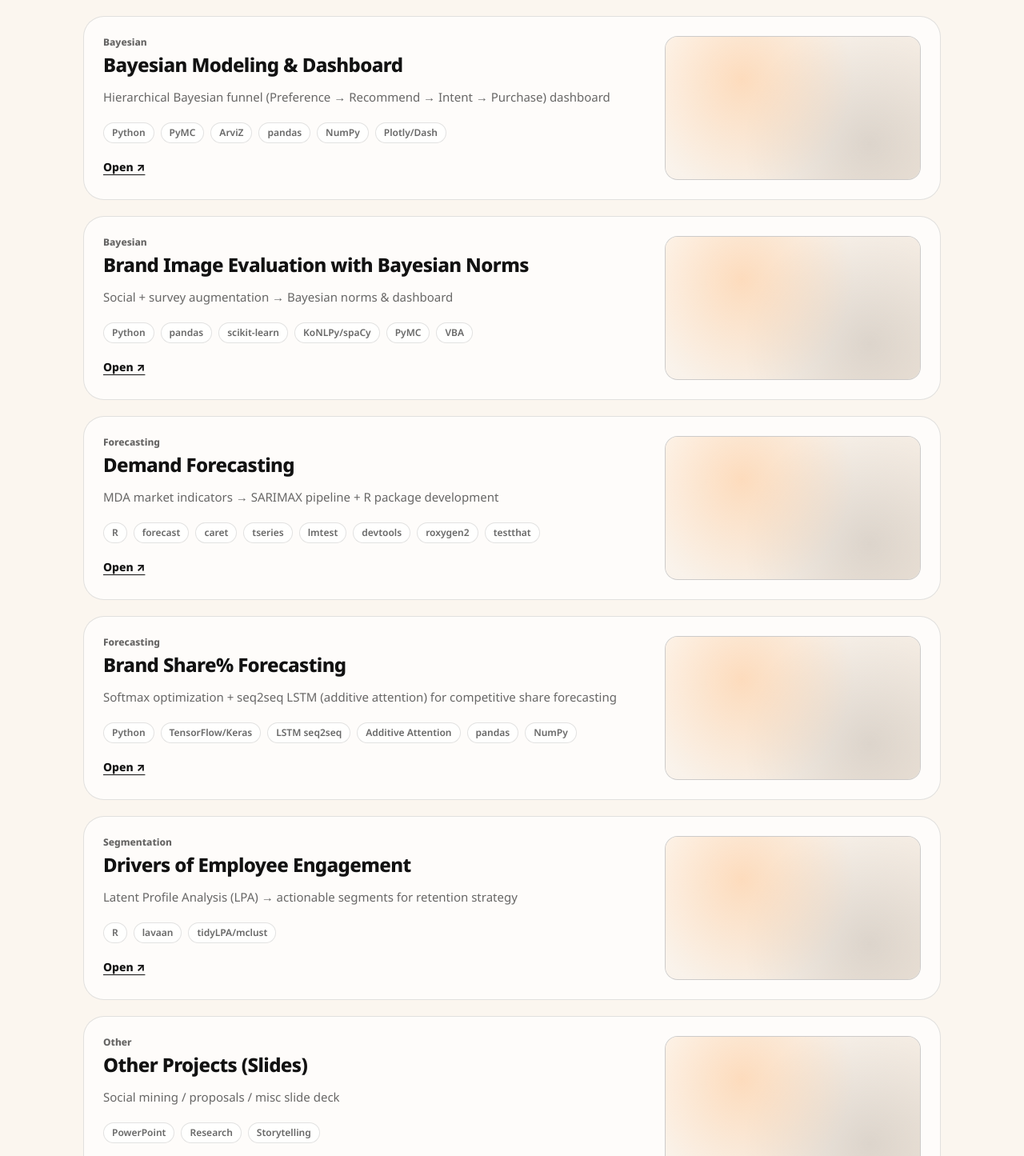
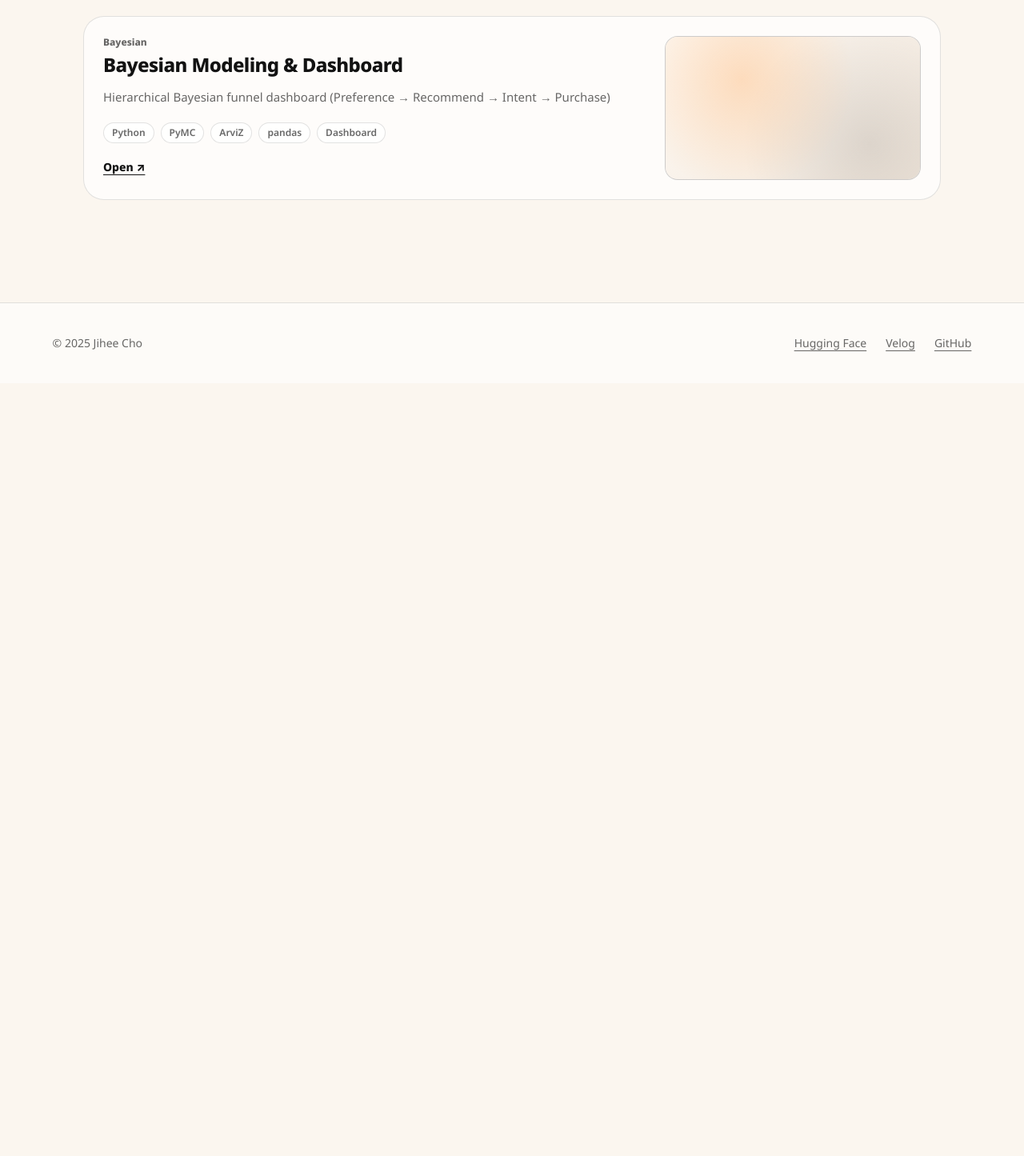
Before and after one commit to jay-lay-down/jihee-portfolio, a Next.js app: page /projects in a window 1280 px wide. Shown: the part 965-2410 px from the top of the page at 80% size. After the commit the page ends 1444 px from the top, so only its background shows below. Built offline with nearby package versions, Linux system fonts and the light colour scheme.

Commit message:
Update data.ts

```diff
--- a/app/projects/data.ts
+++ b/app/projects/data.ts
@@ -5,107 +5,55 @@ export type Project = {
   title: string;
   oneLiner: string;
   category: Category;
-  stack: string[];
   featured?: boolean;
   repo?: string;
   demo?: string;
   blog?: string;
-  cover?: string; // 예: "/covers/auto-segment.jpg" (public 아래)
+  // cover 없어도 됨 (없으면 자동 패턴 썸네일)
+  cover?: string;
+  stack: string[];
 };
 
 export const PROJECTS: Project[] = [
   {
-    slug: "ddolbae-chatbot",
+    slug: "ai-llm-chatbot",
     title: "AI/LLM-powered Analytics Chatbot",
-    oneLiner: "Persona fine-tuning + self-hosting (QLoRA/Quantization)",
+    oneLiner: "Persona fine-tuning + self-hosting (QLoRA / Quantization)",
     category: "LLM",
-    stack: ["Python", "PyTorch", "Transformers", "QLoRA", "bitsandbytes", "Gradio", "HF Hub"],
     featured: true,
     repo: "https://github.com/jay-lay-down/jaychatbot_2nd",
     demo: "http://www.duboobanmo.site",
     blog: "https://velog.io/@jaylaydown/series/side-project-1",
-    // cover: "/covers/ddolbae.jpg",
+    stack: ["Python", "PyTorch", "Transformers", "QLoRA", "Gradio", "HF Hub"],
   },
   {
-    slug: "social-animal-test",
+    slug: "animal-test",
     title: "Social Animal Type Test",
-    oneLiner: "Metacognition & situation-reading type test (11 types) with real deployment",
+    oneLiner: "Metacognition & situation-reading type test (11 types) with deployment",
     category: "Other",
-    stack: ["Python", "Gradio", "HTML/CSS", "Hugging Face Spaces"],
     featured: true,
     repo: "https://github.com/jay-lay-down/animal_test",
     demo: "https://myanimaltest.site/",
     blog: "https://velog.io/@jaylaydown/%EB%82%98%EB%A7%8C%EC%9D%98-%EC%8B%AC%EB%A6%AC-%ED%85%8C%EC%8A%A4%ED%8A%B8-%EB%A7%8C%EB%93%A4%EA%B8%B0-%EB%8F%99%EB%AC%BC-%EC%9C%A0%ED%98%95-%ED%85%8C%EC%8A%A4%ED%8A%B8-%ED%94%84%EB%A1%9C%EC%A0%9D%ED%8A%B8",
-    // cover: "/covers/animal.jpg",
+    stack: ["Python", "Gradio", "HTML/CSS", "Hugging Face Spaces"],
   },
   {
-    slug: "auto-segment-tool",
+    slug: "auto-segment",
     title: "Auto Segment Tool (Desktop EXE)",
-    oneLiner: "Data → PCA/FA → Decision Tree Segmentation → Visualization → Excel report automation",
+    oneLiner: "Data → PCA/FA → Decision Tree Segmentation → Viz → Excel report automation",
     category: "Segmentation",
-    stack: ["Python", "PySide6", "scikit-learn", "pandas", "Excel automation", "PyInstaller"],
     featured: true,
     repo: "https://github.com/jay-lay-down/auto_segment",
-    demo: "https://drive.google.com/uc?id=1l6dMl6QHx7fJAeh8zL3xPIJX572mtnum&export=download",
-    // cover: "/covers/auto-segment.jpg",
+    stack: ["Python", "PySide6", "scikit-learn", "pandas", "PyInstaller", "Excel Automation"],
   },
   {
-    slug: "bayesian-modeling-dashboard",
+    slug: "bayesian-dashboard",
     title: "Bayesian Modeling & Dashboard",
-    oneLiner: "Hierarchical Bayesian funnel (Preference → Recommend → Intent → Purchase) dashboard",
+    oneLiner: "Hierarchical Bayesian funnel dashboard (Preference → Recommend → Intent → Purchase)",
     category: "Bayesian",
-    stack: ["Python", "PyMC", "ArviZ", "pandas", "NumPy", "Plotly/Dash"],
     featured: true,
     repo: "https://github.com/jay-lay-down/bayesian_dashboard",
     demo: "https://jay1121-bayesian-dashboard.hf.space",
-    // cover: "/covers/bayes-dashboard.jpg",
-  },
-  {
-    slug: "bayesian-norms",
-    title: "Brand Image Evaluation with Bayesian Norms",
-    oneLiner: "Social + survey augmentation → Bayesian norms & dashboard",
-    category: "Bayesian",
-    stack: ["Python", "pandas", "scikit-learn", "KoNLPy/spaCy", "PyMC", "VBA"],
-    repo: "https://github.com/jay-lay-down/bayesian_norm",
-    blog: "https://velog.io/@jaylaydown/BayesianAdjectiveNorm",
-    demo: "https://github.com/jay-lay-down/bayesian_norm/blob/main/assets/bayesian_norm_fin.xlsm",
-    // cover: "/covers/bayes-norm.jpg",
-  },
-  {
-    slug: "demand-forecasting",
-    title: "Demand Forecasting",
-    oneLiner: "MDA market indicators → SARIMAX pipeline + R package development",
-    category: "Forecasting",
-    stack: ["R", "forecast", "caret", "tseries", "lmtest", "devtools", "roxygen2", "testthat"],
-    repo: "https://github.com/jay-lay-down/demand_forecasting",
-    demo: "https://github.com/jay-lay-down/demand_forecasting/blob/main/assets/Example_Forecasting%20Projects.pdf",
-    // cover: "/covers/forecast.jpg",
-  },
-  {
-    slug: "brand-share-forecasting",
-    title: "Brand Share% Forecasting",
-    oneLiner: "Softmax optimization + seq2seq LSTM (additive attention) for competitive share forecasting",
-    category: "Forecasting",
-    stack: ["Python", "TensorFlow/Keras", "LSTM seq2seq", "Additive Attention", "pandas", "NumPy"],
-    repo: "https://github.com/jay-lay-down/seq2seq_softmax",
-    // cover: "/covers/share.jpg",
-  },
-  {
-    slug: "employee-engagement-lpa",
-    title: "Drivers of Employee Engagement",
-    oneLiner: "Latent Profile Analysis (LPA) → actionable segments for retention strategy",
-    category: "Segmentation",
-    stack: ["R", "lavaan", "tidyLPA/mclust"],
-    repo: "https://github.com/jay-lay-down/LPA_synthetic_vars",
-    demo: "https://github.com/jay-lay-down/LPA_synthetic_vars/blob/main/assets/LPA_example.pdf",
-    // cover: "/covers/lpa.jpg",
-  },
-  {
-    slug: "other-projects-slides",
-    title: "Other Projects (Slides)",
-    oneLiner: "Social mining / proposals / misc slide deck",
-    category: "Other",
-    stack: ["PowerPoint", "Research", "Storytelling"],
-    demo: "https://github.com/jay-lay-down/jay-lay-down/blob/main/assets/Example_projects.pdf",
+    stack: ["Python", "PyMC", "ArviZ", "pandas", "Dashboard"],
   },
 ];
```
